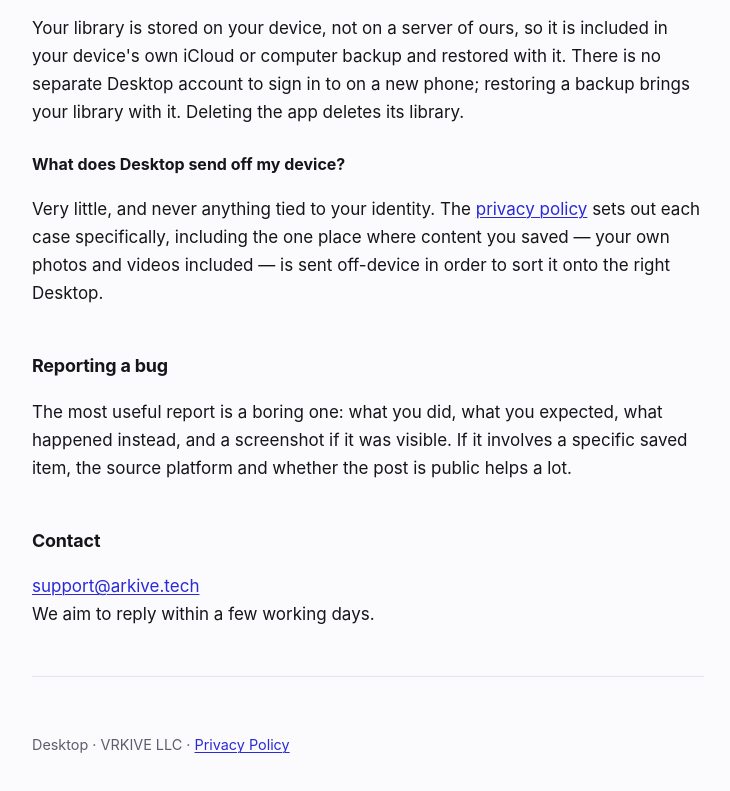
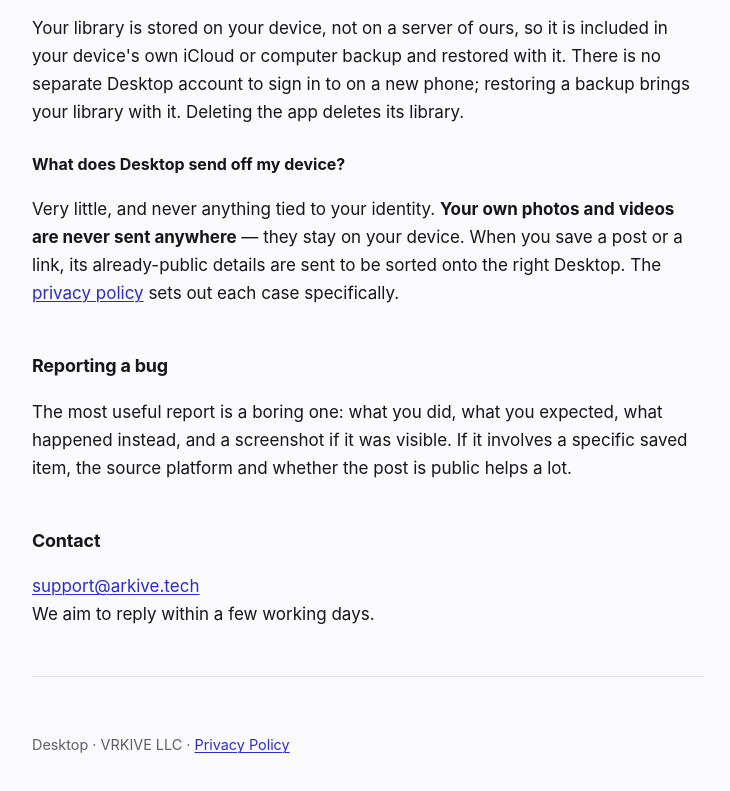
Before and after one commit to amrslm/vrkive-site, a plain HTML site: page desktop/support/index.html in a window 1280 px wide. Shown: the part 1598-2389 px from the top of the page, without its empty margins (272-1002 px from the left). Drawn offline with Linux system fonts and the light colour scheme.

Commit message:
Stop the support page promising what the app no longer does
The 'what leaves your device' answer still said saved content is sent
off-device 'your own photos and videos included'. That stopped being
true when ClassificationInputBuilder began refusing .file origin, and it
contradicted both the privacy policy and the App Review notes — the one
place a reviewer would read all three.

```diff
--- a/desktop/support/index.html
+++ b/desktop/support/index.html
@@ -64,10 +64,10 @@
 deletes its library.</p>
 
 <h3>What does Desktop send off my device?</h3>
-<p>Very little, and never anything tied to your identity. The
-<a href="../privacy/">privacy policy</a> sets out each case specifically, including the one
-place where content you saved — your own photos and videos included — is sent off-device in order
-to sort it onto the right Desktop.</p>
+<p>Very little, and never anything tied to your identity. <strong>Your own photos and videos are
+never sent anywhere</strong> — they stay on your device. When you save a post or a link, its
+already-public details are sent to be sorted onto the right Desktop. The
+<a href="../privacy/">privacy policy</a> sets out each case specifically.</p>
 
 <h2>Reporting a bug</h2>
 <p>The most useful report is a boring one: what you did, what you expected, what happened
```
